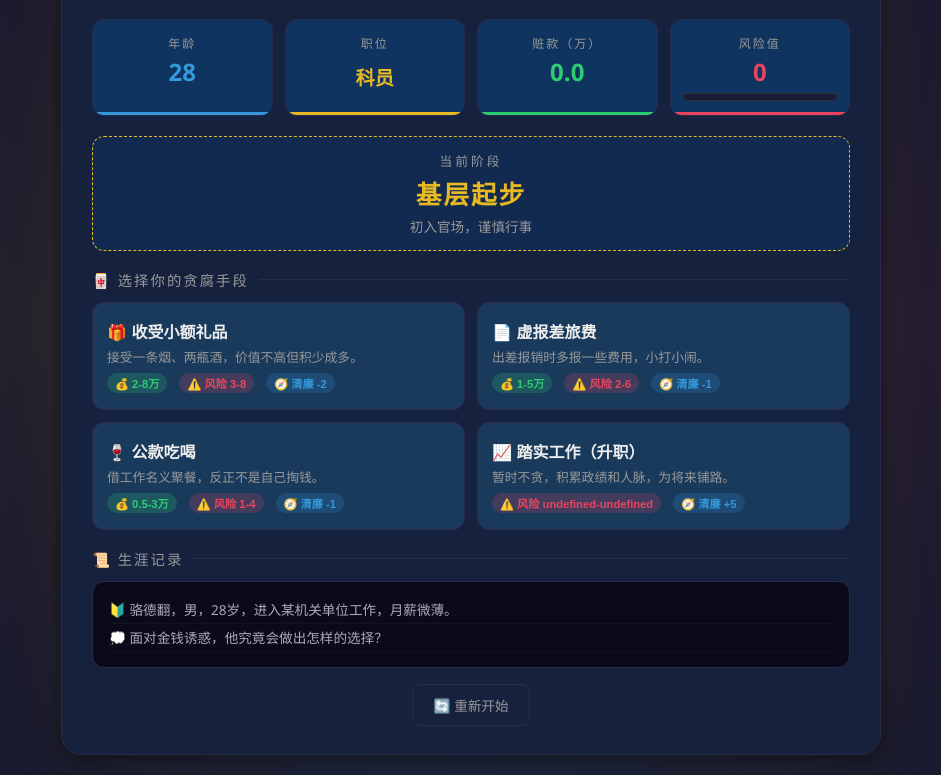
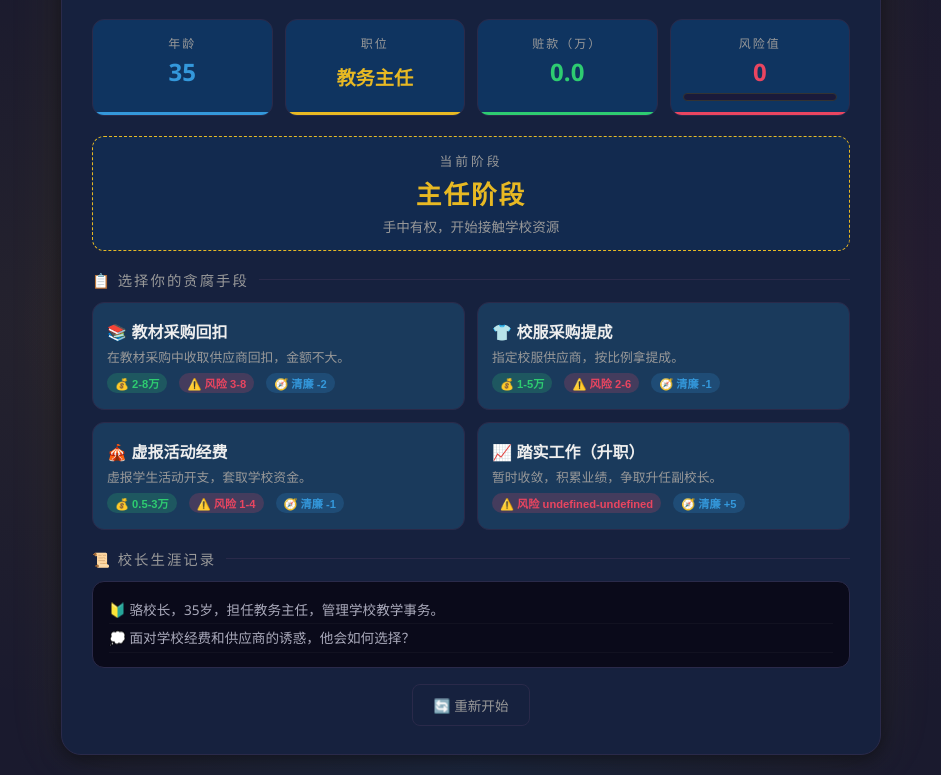
Before and after one commit to liuhaiqinglhq/liuhaiqinglhq.github.io, a plain HTML site: page index.html in a window 1280 px wide. Shown: the part 128-903 px from the top of the page, without its empty margins (169-1110 px from the left). Drawn offline with Linux system fonts and the light colour scheme.

Commit message:
更新 index.html

```diff
--- a/index.html
+++ b/index.html
@@ -3,7 +3,7 @@
 <head>
     <meta charset="UTF-8">
     <meta name="viewport" content="width=device-width, initial-scale=1.0">
-    <title>骆德翻·贪腐人生模拟器</title>
+    <title>校长贪腐人生模拟器</title>
     <style>
         :root {
             --bg: #1a1a2e;
@@ -557,18 +557,18 @@
 
     <div class="game-container" id="gameContainer">
         <div class="header">
-            <h1>🐍 骆德翻</h1>
-            <div class="subtitle">贪腐人生模拟器 · 一生之路</div>
+            <h1>🏫 校长贪腐人生</h1>
+            <div class="subtitle">学校版·权力与诱惑</div>
         </div>
 
         <div class="stats-grid">
             <div class="stat-card age-stat">
                 <div class="stat-label">年龄</div>
-                <div class="stat-value age-val" id="statAge">28</div>
+                <div class="stat-value age-val" id="statAge">35</div>
             </div>
             <div class="stat-card position-stat">
                 <div class="stat-label">职位</div>
-                <div class="stat-value position-val" id="statPosition">科员</div>
+                <div class="stat-value position-val" id="statPosition">教务主任</div>
             </div>
             <div class="stat-card money-stat">
                 <div class="stat-label">赃款（万）</div>
@@ -585,19 +585,19 @@
 
         <div class="current-stage">
             <div class="stage-label">当前阶段</div>
-            <div class="stage-name" id="stageName">基层起步</div>
-            <div class="stage-desc" id="stageDesc">初入官场，谨慎行事</div>
+            <div class="stage-name" id="stageName">主任阶段</div>
+            <div class="stage-desc" id="stageDesc">手中有权，开始接触学校资源</div>
         </div>
 
-        <div class="actions-title">🀄 选择你的贪腐手段</div>
+        <div class="actions-title">📋 选择你的贪腐手段</div>
         <div class="actions-grid" id="actionsGrid">
             <!-- 动态生成 -->
         </div>
 
-        <div class="actions-title">📜 生涯记录</div>
+        <div class="actions-title">📜 校长生涯记录</div>
         <div class="log-area" id="logArea">
-            <div class="log-entry log-info">🔰 骆德翻，男，28岁，进入某机关单位工作，月薪微薄。</div>
-            <div class="log-entry log-info">💭 面对金钱诱惑，他究竟会做出怎样的选择？</div>
+            <div class="log-entry log-info">🔰 骆校长，35岁，担任教务主任，管理学校教学事务。</div>
+            <div class="log-entry log-info">💭 面对学校经费和供应商的诱惑，他会如何选择？</div>
         </div>
 
         <div class="btn-row">
@@ -620,13 +620,13 @@
         (function() {
             // ==================== 游戏状态 ====================
             const state = {
-                age: 28,
-                position: '科员',
-                positionLevel: 0, // 0=科员,1=副科,2=正科,3=副处,4=正处,5=副厅,6=正厅
+                age: 35,
+                position: '教务主任',
+                positionLevel: 0, // 0=教务主任,1=副校长,2=校长,3=教育局副局长,4=教育局局长
                 money: 0, // 万元
                 risk: 0, // 0-100
                 integrity: 50, // 清廉度 0-100，越低越腐败
-                stage: 'early',
+                stage: 'director',
                 alive: true,
                 imprisoned: false,
                 fled: false,
@@ -638,82 +638,80 @@
 
             // ==================== 职位体系 ====================
             const positions = [
-                { name: '科员', level: 0, stage: 'early', desc: '基层小吏，无人关注' },
-                { name: '副科长', level: 1, stage: 'early', desc: '小有权力，开始接触项目' },
-                { name: '科长', level: 2, stage: 'mid', desc: '一科之主，审批权在手' },
-                { name: '副处长', level: 3, stage: 'mid', desc: '处室副职，分管一方' },
-                { name: '处长', level: 4, stage: 'mid', desc: '大权在握，项目资金过手' },
-                { name: '副厅长', level: 5, stage: 'late', desc: '厅级干部，位高权重' },
-                { name: '厅长', level: 6, stage: 'late', desc: '一方诸侯，呼风唤雨' },
+                { name: '教务主任', level: 0, stage: 'director', desc: '管理教学事务，小有实权' },
+                { name: '副校长', level: 1, stage: 'director', desc: '分管后勤与基建，油水渐多' },
+                { name: '校长', level: 2, stage: 'principal', desc: '一校之长，大权在握' },
+                { name: '教育局副局长', level: 3, stage: 'principal', desc: '主管全市学校，资源丰富' },
+                { name: '教育局局长', level: 4, stage: 'bureau', desc: '教育系统最高权力，呼风唤雨' },
             ];
 
             const stages = {
-                early: { name: '基层起步', desc: '初入官场，谨慎行事' },
-                mid: { name: '步步高升', desc: '权力渐长，诱惑增多' },
-                late: { name: '位高权重', desc: '大权在握，风险与利益并存' },
+                director: { name: '主任阶段', desc: '手中有权，开始接触学校资源' },
+                principal: { name: '校长阶段', desc: '一校之主，项目与经费源源不断' },
+                bureau: { name: '局长阶段', desc: '教育系统巨擘，风险与利益并存' },
             };
 
             // ==================== 贪腐行为定义 ====================
             const actionsByStage = {
-                early: [
-                    { id: 'bribe_small', name: '🎁 收受小额礼品', desc: '接受一条烟、两瓶酒，价值不高但积少成多。',
+                director: [
+                    { id: 'textbook_kickback', name: '📚 教材采购回扣', desc: '在教材采购中收取供应商回扣，金额不大。',
                         effects: { money: [2, 8], risk: [3, 8], integrity: -2 },
-                        logGood: '收下礼品，心里有些忐忑，但似乎没人注意。',
-                        logBad: '被人看到收了礼品，虽然金额不大，但已引起注意！', minRisk: 0, maxRisk: 70 },
-                    { id: 'fake_reimburse', name: '📄 虚报差旅费', desc: '出差报销时多报一些费用，小打小闹。',
+                        logGood: '教材回扣到手，数目不大但很稳定。',
+                        logBad: '有老师举报教材价格偏高，引起注意！', minRisk: 0, maxRisk: 70 },
+                    { id: 'uniform_kickback', name: '👕 校服采购提成', desc: '指定校服供应商，按比例拿提成。',
                         effects: { money: [1, 5], risk: [2, 6], integrity: -1 },
-                        logGood: '虚报了一点差旅费，神不知鬼不觉。',
-                        logBad: '财务审计发现了异常，被记了一笔！', minRisk: 0, maxRisk: 65 },
-                    { id: 'eat_drink', name: '🍷 公款吃喝', desc: '借工作名义聚餐，反正不是自己掏钱。',
+                        logGood: '校服提成到账，家长暂时没意见。',
+                        logBad: '家长投诉校服质量，你被约谈！', minRisk: 0, maxRisk: 65 },
+                    { id: 'fake_activity', name: '🎪 虚报活动经费', desc: '虚报学生活动开支，套取学校资金。',
                         effects: { money: [0.5, 3], risk: [1, 4], integrity: -1 },
-                        logGood: '又蹭了一顿好饭，何乐而不为？',
-                        logBad: '有人举报公款吃喝，纪检开始关注！', minRisk: 0, maxRisk: 60 },
-                    { id: 'work_promotion', name: '📈 踏实工作（升职）', desc: '暂时不贪，积累政绩和人脉，为将来铺路。',
+                        logGood: '活动经费虚报了一点，神不知鬼不觉。',
+                        logBad: '财务审计发现漏洞，被记了一笔！', minRisk: 0, maxRisk: 60 },
+                    { id: 'work_promotion', name: '📈 踏实工作（升职）', desc: '暂时收敛，积累业绩，争取升任副校长。',
                         effects: { money: 0, risk: -5, integrity: 5 },
-                        logGood: '努力工作，领导看在眼里，升职有望！',
+                        logGood: '工作出色，领导赏识，升职在望！',
                         logBad: '错过了一些"机会"，但至少睡得安稳。', minRisk: 0, maxRisk: 100,
                     isPromotion: true },
                 ],
-                mid: [
-                    { id: 'bribe_medium', name: '💰 收受工程回扣', desc: '工程项目招标中收取回扣，金额可观。',
+                principal: [
+                    { id: 'construction_kickback', name: '🏗️ 基建工程回扣', desc: '学校教学楼、操场建设，收取工程回扣。',
                         effects: { money: [10, 30], risk: [8, 18], integrity: -5 },
-                        logGood: '一笔回扣到手，数目不小。',
-                        logBad: '工程商被抓，供出了你！风险骤增！', minRisk: 0, maxRisk: 75 },
-                    { id: 'embezzle_fund', name: '🏦 挪用公款', desc: '暂时借用公款去投资，赚了再还回去。',
+                        logGood: '基建回扣到手，数目可观。',
+                        logBad: '工程质量问题被曝光，你被牵连！', minRisk: 0, maxRisk: 75 },
+                    { id: 'canteen_contract', name: '🍱 食堂承包受贿', desc: '将食堂承包给特定公司，收取好处费。',
                         effects: { money: [8, 25], risk: [10, 20], integrity: -6 },
-                        logGood: '挪用公款赚了一笔，及时归还，没人发现。',
-                        logBad: '投资失败，公款无法归还，麻烦大了！', minRisk: 0, maxRisk: 70 },
-                    { id: 'sell_position', name: '🎯 卖官鬻爵', desc: '安排人员岗位，收取"感谢费"。',
+                        logGood: '食堂承包费到账，家长暂时没发现。',
+                        logBad: '学生食物中毒，食堂问题被彻查！', minRisk: 0, maxRisk: 70 },
+                    { id: 'enrollment_bribe', name: '🎓 违规招生收费', desc: '收受家长贿赂，违规录取学生。',
                         effects: { money: [5, 15], risk: [6, 15], integrity: -4 },
-                        logGood: '安排了个岗位，收到一笔"心意"。',
-                        logBad: '被安排的人出了事，牵连到你！', minRisk: 0, maxRisk: 72 },
-                    { id: 'work_promotion', name: '📈 积极表现（升职）', desc: '暂时收敛，表现突出，争取更高职位。',
+                        logGood: '又安排了一个学生，收到一笔"赞助费"。',
+                        logBad: '家长反水举报，招生黑幕曝光！', minRisk: 0, maxRisk: 72 },
+                    { id: 'work_promotion', name: '📈 积极表现（升职）', desc: '创造政绩，争取进入教育局。',
                         effects: { money: 0, risk: -8, integrity: 6 },
-                        logGood: '政绩突出，组织部门开始考察你！',
-                        logBad: '升职路上竞争者众多，还需努力。', minRisk: 0, maxRisk: 100,
+                        logGood: '学校成绩突出，教育局开始考察你！',
+                        logBad: '竞争激烈，还需更多"成绩"。', minRisk: 0, maxRisk: 100,
                     isPromotion: true },
-                    { id: 'bribe_big', name: '💎 收受巨额贿赂', desc: '一次性收下巨额财物，胆子越来越大。',
+                    { id: 'embezzle_fund', name: '💰 挪用教育经费', desc: '将上级拨付的教育经费挪作他用。',
                         effects: { money: [20, 50], risk: [15, 28], integrity: -8 },
-                        logGood: '一笔巨款到手，贪婪之心膨胀。',
-                        logBad: '被行贿人举报，证据确凿！', minRisk: 0, maxRisk: 65 },
+                        logGood: '经费暂时挪用，赚了一笔再还回去。',
+                        logBad: '上级检查发现经费去向不明！', minRisk: 0, maxRisk: 65 },
                 ],
-                late: [
-                    { id: 'bribe_huge', name: '🏆 权钱交易', desc: '利用职务之便，为他人谋取巨大利益，收取天价报酬。',
+                bureau: [
+                    { id: 'project_allocation', name: '🏢 项目审批受贿', desc: '审批学校项目时收取巨额贿赂。',
                         effects: { money: [30, 80], risk: [15, 30], integrity: -10 },
-                        logGood: '一笔天价"交易"达成，财富暴涨。',
-                        logBad: '上级纪委介入调查，情况危急！', minRisk: 0, maxRisk: 70 },
-                    { id: 'embezzle_massive', name: '🏢 侵吞国有资产', desc: '通过复杂操作，将国有资产据为己有。',
+                        logGood: '项目审批通过，好处费到账。',
+                        logBad: '纪委介入调查项目审批流程！', minRisk: 0, maxRisk: 70 },
+                    { id: 'embezzle_massive', name: '💼 侵吞教育专款', desc: '通过复杂操作侵吞教育专项拨款。',
                         effects: { money: [25, 70], risk: [18, 35], integrity: -10 },
-                        logGood: '国有资产被神不知鬼不觉地转移。',
-                        logBad: '审计发现重大漏洞，矛头直指你！', minRisk: 0, maxRisk: 65 },
-                    { id: 'protect_illegal', name: '🛡️ 充当保护伞', desc: '为黑恶势力提供庇护，收取保护费。',
+                        logGood: '教育专款被转移，没人发现。',
+                        logBad: '审计发现重大资金缺口，矛头直指你！', minRisk: 0, maxRisk: 65 },
+                    { id: 'protection', name: '🛡️ 充当学校保护伞', desc: '为问题学校提供庇护，收取保护费。',
                         effects: { money: [15, 40], risk: [12, 25], integrity: -8 },
-                        logGood: '保护费到账，黑白通吃。',
-                        logBad: '扫黑除恶专项行动，你被盯上了！', minRisk: 0, maxRisk: 68 },
-                    { id: 'work_promotion', name: '📈 政绩工程（升迁）', desc: '搞面子工程，虽然花钱但能升迁。',
+                        logGood: '保护费到账，问题学校继续运营。',
+                        logBad: '学校安全事故被曝光，你被追责！', minRisk: 0, maxRisk: 68 },
+                    { id: 'work_promotion', name: '📈 政绩工程（升迁）', desc: '搞教育形象工程，虽然花钱但能升迁。',
                         effects: { money: -5, risk: -10, integrity: 3 },
-                        logGood: '政绩工程见效，上级赏识！',
-                        logBad: '工程被曝质量问题，声誉受损。', minRisk: 0, maxRisk: 100, isPromotion: true },
+                        logGood: '形象工程受到表彰，上级赏识！',
+                        logBad: '工程被曝浪费资金，声誉受损。', minRisk: 0, maxRisk: 100, isPromotion: true },
                     { id: 'flee_attempt', name: '✈️ 转移资产准备外逃', desc: '将资产转移到海外，准备随时跑路。',
                         effects: { money: -10, risk: 5, integrity: -5 },
                         logGood: '资产已转移到海外账户，后路有了。',
@@ -723,19 +721,19 @@
 
             // ==================== 随机事件 ====================
             const randomEvents = [
-                { id: 'audit', name: '📋 审计风暴', desc: '上级突然开展审计，所有账目被翻查。', apply: (s) => { if (s.money > 20) { s
+                { id: 'education_audit', name: '📋 教育局审计', desc: '教育局突然开展财务审计，所有账目被翻查。', apply: (s) => { if (s.money > 20) { s
                             .risk += 15; addLog('审计发现了一些异常，风险上升！', 'log-warn'); } else { addLog(
                             '审计未发现大问题，虚惊一场。', 'log-good'); } }, weight: 3 },
-                { id: 'whistleblower', name: '📢 群众举报', desc: '有人向纪委举报你的贪腐行为。', apply: (s) => { if (s.integrity < 35) { s
+                { id: 'parent_report', name: '📢 家长举报', desc: '有家长向教育局举报学校乱收费。', apply: (s) => { if (s.integrity < 35) { s
                             .risk += 20;
-                        addLog('举报内容翔实，纪委开始调查！', 'log-bad'); } else { addLog('举报内容模糊，暂时未引起重视。', 'log-info'); } },
+                        addLog('举报内容翔实，教育局开始调查！', 'log-bad'); } else { addLog('举报内容模糊，暂时未引起重视。', 'log-info'); } },
                     weight: 3 },
-                { id: 'promotion_chance', name: '🌟 升迁机会', desc: '上级有职位空缺，你有机会晋升。', apply: (s) => { if (s.integrity > 40) { s
+                { id: 'promotion_chance', name: '🌟 升迁机会', desc: '上级职位有空缺，你有机会晋升。', apply: (s) => { if (s.integrity > 40) { s
                             .risk -= 10;
                         addLog('你表现良好，获得升迁机会！', 'log-good');
                         promoteIfPossible(s); } else { addLog('虽然有机会，但你的作风问题被人议论。', 'log-warn'); } },
                     weight: 2 },
-                { id: 'colleague_arrested', name: '🚨 同僚落马', desc: '你的同事因贪腐被纪委带走。', apply: (s) => { if (s.integrity < 30) { s
+                { id: 'colleague_arrested', name: '🚨 同僚落马', desc: '你的同事因贪腐被纪检带走。', apply: (s) => { if (s.integrity < 30) { s
                             .risk += 15;
                         addLog('同僚落马，你坐立不安，风险大增！', 'log-bad'); } else { s.risk -= 5;
                         addLog('同僚落马，你与他的关系并不密切。', 'log-info'); } }, weight: 2 },
@@ -746,12 +744,12 @@
                 { id: 'family_warning', name: '👨‍👩‍👦 家人劝诫', desc: '家人发现你行为异常，劝你悬崖勒马。', apply: (s) => { s.integrity += 5; s
                         .risk -= 5;
                     addLog('家人的话让你有所触动，稍微收敛。', 'log-info'); }, weight: 2 },
-                { id: 'media_expose', name: '📰 媒体曝光', desc: '有媒体开始关注你经手的项目。', apply: (s) => { if (s.money > 50) { s.risk +=
+                { id: 'media_expose', name: '📰 媒体曝光', desc: '有媒体开始关注你学校的问题。', apply: (s) => { if (s.money > 50) { s.risk +=
                             18;
-                        addLog('媒体曝光了项目问题，舆论压力巨大！', 'log-bad'); } else { addLog('媒体报道未涉及你个人。', 'log-info'); } },
+                        addLog('媒体曝光了学校问题，舆论压力巨大！', 'log-bad'); } else { addLog('媒体报道未涉及你个人。', 'log-info'); } },
                     weight: 2 },
-                { id: 'bonus', name: '🎉 意外之财', desc: '投资获得了意外收益（非贪腐）。', apply: (s) => { s.money += 5;
-                        addLog('投资小赚一笔，合法收入。', 'log-good'); }, weight: 2 },
+                { id: 'bonus', name: '🎉 合法收入', desc: '你发表论文或获得奖励，获得合法收入。', apply: (s) => { s.money += 5;
+                        addLog('合法收入到账，心里踏实。', 'log-good'); }, weight: 2 },
             ];
 
             // ==================== 工具函数 ====================
@@ -775,7 +773,6 @@
                 entry.textContent = text;
                 logArea.appendChild(entry);
                 logArea.scrollTop = logArea.scrollHeight;
-                // 限制日志条数
                 while (logArea.children.length > 60) {
                     logArea.removeChild(logArea.firstChild);
                 }
@@ -787,9 +784,9 @@
             }
 
             function getStageByLevel(level) {
-                if (level <= 1) return 'early';
-                if (level <= 4) return 'mid';
-                return 'late';
+                if (level <= 1) return 'director';
+                if (level <= 3) return 'principal';
+                return 'bureau';
             }
 
             function promoteIfPossible(s) {
@@ -812,18 +809,16 @@
                 document.getElementById('statRisk').textContent = Math.round(state.risk);
                 document.getElementById('riskBar').style.width = clamp(state.risk, 0, 100) + '%';
 
-                const stageInfo = stages[state.stage];
+                const stageInfo = stages[state.stage] || stages.director;
                 document.getElementById('stageName').textContent = stageInfo.name;
                 document.getElementById('stageDesc').textContent = stageInfo.desc;
             }
 
             function getAvailableActions() {
                 const stage = state.stage;
-                const actions = actionsByStage[stage] || actionsByStage.early;
-                // 根据风险过滤
+                const actions = actionsByStage[stage] || actionsByStage.director;
                 let available = actions.filter(a => state.risk <= (a.maxRisk || 100));
                 if (available.length === 0) {
-                    // 如果风险太高，只保留风险较低或升职选项
                     available = actions.filter(a => a.isPromotion || (a.effects.risk && a.effects.risk[0] <= 10));
                 }
                 return available;
@@ -856,11 +851,9 @@
                 if (state.gameOver) return;
                 state.actionCount++;
 
-                // 年龄增长
                 state.age += randInt(1, 3);
                 if (state.age > 70) state.age = 70;
 
-                // 应用效果
                 if (action.effects.money) {
                     const val = rand(action.effects.money[0], action.effects.money[1]);
                     state.money += val;
@@ -881,7 +874,6 @@
                 state.money = Math.max(0, state.money);
                 state.integrity = clamp(state.integrity, 0, 100);
 
-                // 升职检查
                 if (action.isPromotion) {
                     if (Math.random() < 0.55) {
                         promoteIfPossible(state);
@@ -890,29 +882,24 @@
                     }
                 }
 
-                // 记录日志
                 if (action.logGood && Math.random() < 0.65) {
                     addLog(action.logGood, 'log-good');
                 } else if (action.logBad) {
                     addLog(action.logBad, 'log-bad');
                 }
 
-                // 随机事件
                 if (Math.random() < 0.35 && state.actionCount > 1) {
                     triggerRandomEvent();
                 }
 
-                // 检查是否被抓
                 checkArrest();
 
-                // 检查结局
                 if (!state.gameOver) {
                     checkEndings();
                 }
 
                 updateUI();
 
-                // 重新渲染动作
                 if (!state.gameOver) {
                     renderActions();
                 }
@@ -936,7 +923,6 @@
                 const arrestChance = state.risk / 100;
                 const roll = Math.random();
                 if (roll < arrestChance * 0.35 && state.risk > 40) {
-                    // 被抓
                     state.gameOver = true;
                     state.imprisoned = true;
                     showEnding('imprisoned');
@@ -945,8 +931,7 @@
                     state.imprisoned = true;
                     showEnding('imprisoned');
                 } else if (state.risk > 70 && Math.random() < 0.1) {
-                    // 严重警告
-                    addLog('🚨 纪委已对你展开初步调查，情况危急！', 'log-bad');
+                    addLog('🚨 纪检已对你展开初步调查，情况危急！', 'log-bad');
                     state.risk += 5;
                 }
             }
@@ -998,17 +983,17 @@
                     imprisoned: {
                         icon: '⛓️',
                         title: '锒铛入狱',
-                        desc: '纪委掌握了确凿证据，你被带走调查。最终因贪污受贿罪被判处有期徒刑。铁窗之内，你回顾一生，悔之晚矣。'
+                        desc: '纪检部门掌握了确凿证据，你被带走调查。最终因贪污受贿罪被判处有期徒刑。铁窗之内，你回顾一生，悔之晚矣。'
                     },
                     retired_safe: {
                         icon: '🏖️',
                         title: '平稳着陆',
-                        desc: '你在官场摸爬滚打一生，虽有小贪但未触及红线，最终安全退休。那些不义之财，成了你晚年的"保障"。'
+                        desc: '你在教育系统摸爬滚打一生，虽有小贪但未触及红线，最终安全退休。那些不义之财，成了你晚年的"保障"。'
                     },
                     retired_risky: {
                         icon: '😰',
                         title: '退休前的噩梦',
-                        desc: '即将退休之际，纪委突然介入调查你早年间的贪腐问题。晚节不保，你的人生以悲剧收场。'
+                        desc: '即将退休之际，纪检突然介入调查你早年间的贪腐问题。晚节不保，你的人生以悲剧收场。'
                     },
                     fled: {
                         icon: '✈️',
@@ -1017,8 +1002,8 @@
                     },
                     mega_corrupt: {
                         icon: '👑',
-                        title: '巨贪之王',
-                        desc: '你贪腐金额超过千万，成为震惊全国的大案。虽然享受了极致的奢华，但最终难逃法网。'
+                        title: '巨贪校长',
+                        desc: '你贪腐金额超过千万，成为震惊教育界的大案。虽然享受了极致的奢华，但最终难逃法网。'
                     },
                     exposed: {
                         icon: '📸',
@@ -1043,13 +1028,13 @@
             }
 
             function resetGame() {
-                state.age = 28;
-                state.position = '科员';
+                state.age = 35;
+                state.position = '教务主任';
                 state.positionLevel = 0;
                 state.money = 0;
                 state.risk = 0;
                 state.integrity = 50;
-                state.stage = 'early';
+                state.stage = 'director';
                 state.alive = true;
                 state.imprisoned = false;
                 state.fled = false;
@@ -1059,8 +1044,8 @@
                 state.currentActions = [];
 
                 document.getElementById('logArea').innerHTML = `
-              <div class="log-entry log-info">🔰 骆德翻，男，28岁，进入某机关单位工作，月薪微薄。</div>
-              <div class="log-entry log-info">💭 面对金钱诱惑，他究竟会做出怎样的选择？</div>
+              <div class="log-entry log-info">🔰 骆校长，35岁，担任教务主任，管理学校教学事务。</div>
+              <div class="log-entry log-info">💭 面对学校经费和供应商的诱惑，他会如何选择？</div>
             `;
                 document.getElementById('modalOverlay').classList.add('hidden');
                 updateUI();
@@ -1075,10 +1060,8 @@
                 document.getElementById('btnRestartModal').addEventListener('click', resetGame);
             }
 
-            // 页面加载完成后初始化
             init();
 
-            // 暴露重置到全局（方便调试）
             window.resetGame = resetGame;
         })();
     </script>
```
